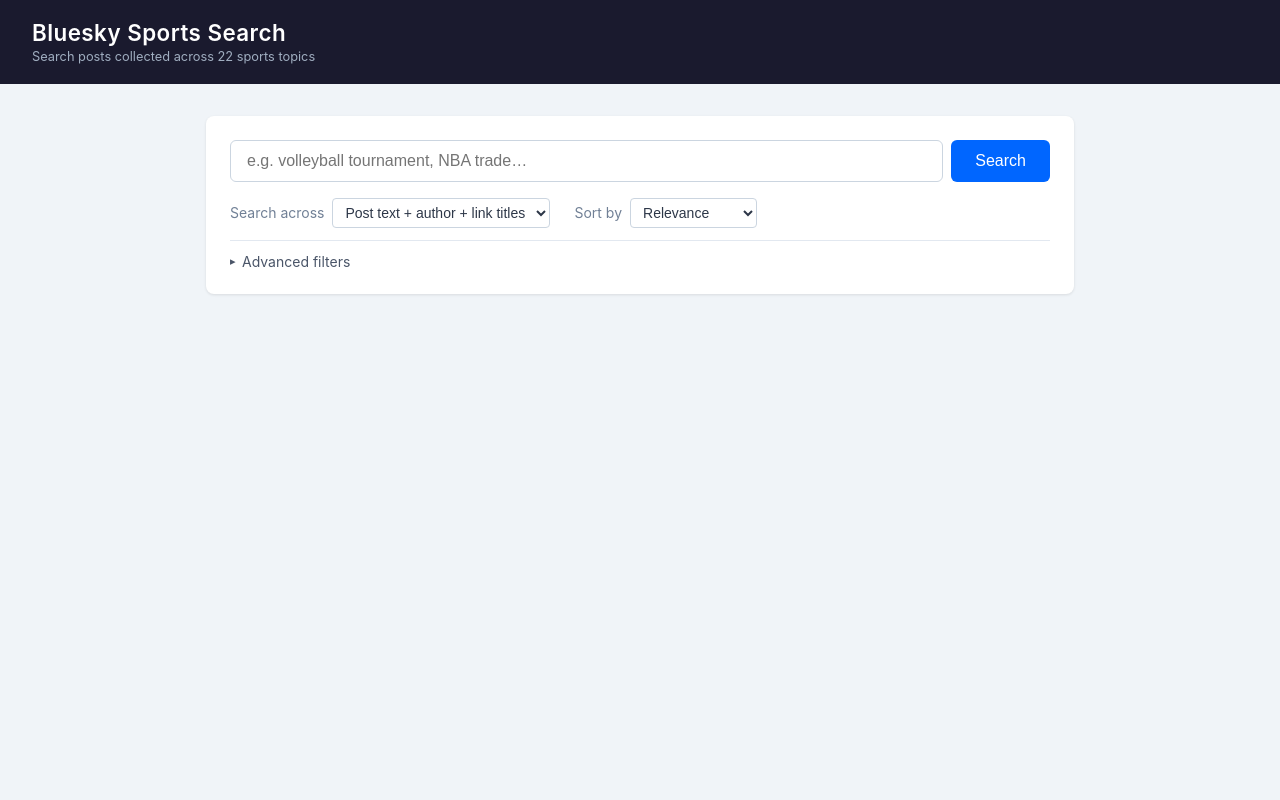
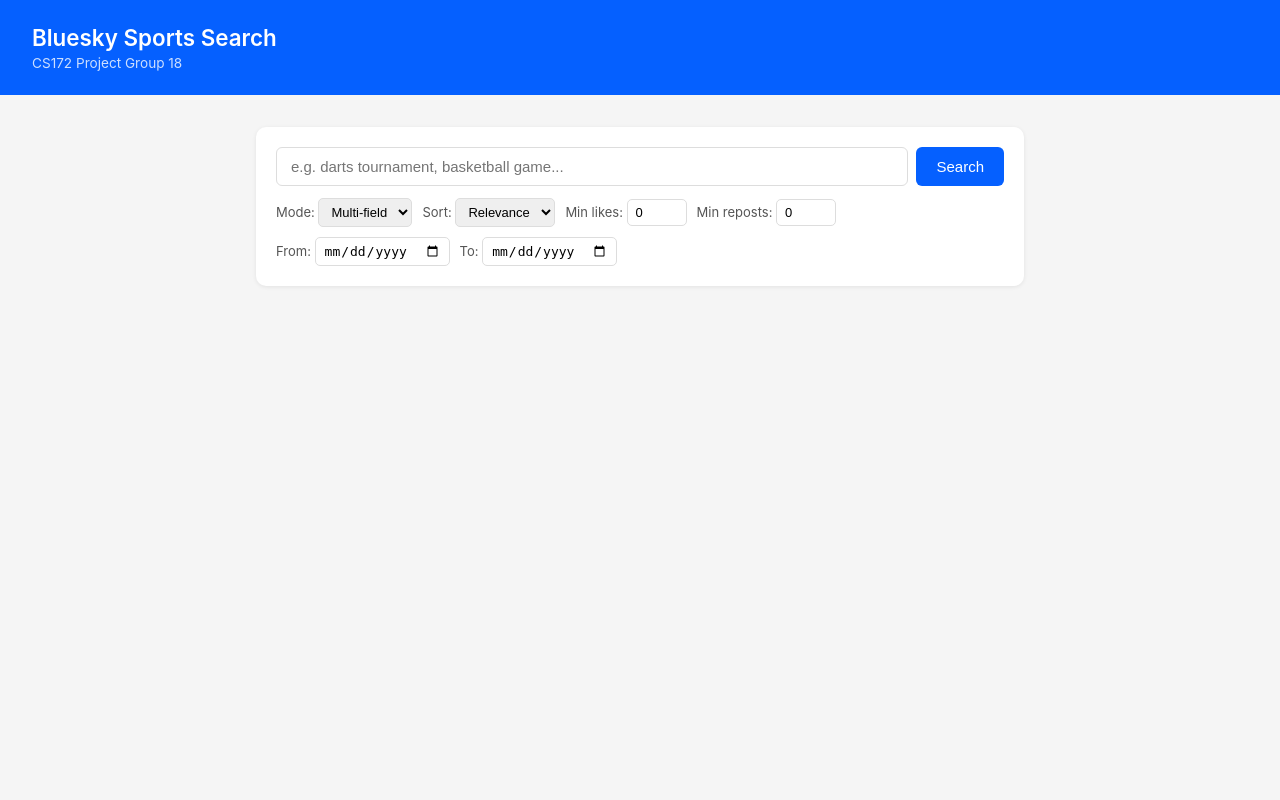
Before and after one commit to williamEKim/CS172_Project, a Python web app: template templates/index.html in a window 1280 px wide. Run offline with Jinja, Linux system fonts and the light colour scheme; the template is opened without the code that fills it, so the values that code supplies are empty.

Commit message:
updated the web UI'

```diff
--- a/main.py
+++ b/main.py
@@ -1,4 +1,4 @@
-from Bluesky import login, fetch_posts, extract_urls, fetch_titles
+from crawler.Bluesky import login, fetch_posts, extract_urls, fetch_titles
 from process import process_post, save_posts, save_raw_posts
 from getpass import getpass
 import requests
--- a/templates/index.html
+++ b/templates/index.html
@@ -1,78 +1,157 @@
 <!DOCTYPE html>
 <html lang="en">
 <head>
-    <meta charset="UTF-8">
-    <meta name="viewport" content="width=device-width, initial-scale=1.0">
+  <meta charset="UTF-8" />
+  <meta name="viewport" content="width=device-width, initial-scale=1.0"/>
   <title>Bluesky Sports Search</title>
-    <link rel="stylesheet" href="/static/style.css">
+  <style>
+    * { box-sizing: border-box; margin: 0; padding: 0; }
+    body { font-family: -apple-system, BlinkMacSystemFont, "Segoe UI", sans-serif; background: #f5f5f5; color: #111; }
+    header { background: #0560ff; color: white; padding: 1.5rem 2rem; }
+    header h1 { font-size: 1.4rem; font-weight: 600; }
+    header p { font-size: 0.85rem; opacity: 0.8; margin-top: 4px; }
+    .container { max-width: 800px; margin: 2rem auto; padding: 0 1rem; }
+
+    .search-box { background: white; border-radius: 10px; padding: 1.25rem; box-shadow: 0 1px 4px rgba(0,0,0,0.08); margin-bottom: 1rem; }
+    .search-row { display: flex; gap: 8px; }
+    .search-row input[type="text"] { flex: 1; padding: 10px 14px; border: 1px solid #ddd; border-radius: 6px; font-size: 15px; outline: none; }
+    .search-row input[type="text"]:focus { border-color: #0560ff; }
+    .search-row button { padding: 10px 20px; background: #0560ff; color: white; border: none; border-radius: 6px; font-size: 15px; cursor: pointer; }
+    .search-row button:hover { background: #0448cc; }
+
+    .filters { display: flex; flex-wrap: wrap; gap: 10px; margin-top: 12px; align-items: center; }
+    .filters label { font-size: 13px; color: #555; }
+    .filters select, .filters input[type="number"], .filters input[type="date"] {
+      padding: 5px 8px; border: 1px solid #ddd; border-radius: 5px; font-size: 13px; outline: none;
+    }
+    .filters select:focus, .filters input:focus { border-color: #0560ff; }
+
+    #status { font-size: 13px; color: #666; margin-bottom: 0.75rem; min-height: 20px; }
+    #results { display: flex; flex-direction: column; gap: 10px; }
+
+    .result-card { background: white; border-radius: 8px; padding: 1rem 1.25rem; box-shadow: 0 1px 3px rgba(0,0,0,0.07); border-left: 3px solid #0560ff; }
+    .result-header { display: flex; justify-content: space-between; align-items: flex-start; margin-bottom: 6px; }
+    .result-rank { font-size: 12px; font-weight: 600; color: #0560ff; }
+    .result-score { font-size: 12px; color: #888; }
+    .result-author { font-size: 13px; font-weight: 600; color: #333; margin-bottom: 4px; }
+    .result-handle { font-size: 12px; color: #888; }
+    .result-text { font-size: 14px; color: #222; line-height: 1.5; margin: 8px 0; }
+    .result-meta { display: flex; gap: 12px; flex-wrap: wrap; font-size: 12px; color: #999; margin-top: 6px; }
+    .result-meta span { display: flex; align-items: center; gap: 3px; }
+    .result-url { font-size: 12px; color: #0560ff; margin-top: 6px; word-break: break-all; }
+
+    .no-results { text-align: center; color: #888; padding: 2rem; font-size: 14px; }
+    .error { color: #c0392b; font-size: 14px; padding: 1rem; background: #fdf0ef; border-radius: 6px; }
+  </style>
 </head>
 <body>
-
   <header>
     <h1>Bluesky Sports Search</h1>
-    <p>Search posts collected across 22 sports topics</p>
+    <p>CS172 Project Group 18</p>
   </header>
 
-<main>
-    <div class="search-panel">
-        <form id="search-form" autocomplete="off">
-            <div class="search-bar">
-                <input
-                    type="text"
-                    id="query"
-                    placeholder="e.g. volleyball tournament, NBA trade…"
-                    spellcheck="false"
-                >
-                <button type="submit" id="submit-btn">Search</button>
+  <div class="container">
+    <div class="search-box">
+      <div class="search-row">
+        <input type="text" id="query" placeholder="e.g. darts tournament, basketball game..." />
+        <button onclick="doSearch()">Search</button>
       </div>
-
-            <div class="options-row">
-                <div class="option-group">
-                    <label for="mode">Search across</label>
+      <div class="filters">
+        <label>Mode:
           <select id="mode">
-                        <option value="multi">Post text + author + link titles</option>
-                        <option value="text">Post text only</option>
+            <option value="multi">Multi-field</option>
+            <option value="single">Text only</option>
           </select>
-                </div>
-                <div class="option-group">
-                    <label for="sort">Sort by</label>
+        </label>
+        <label>Sort:
           <select id="sort">
             <option value="score">Relevance</option>
-                        <option value="date">Most recent</option>
-                        <option value="likes">Most liked</option>
-                        <option value="reposts">Most reposted</option>
+            <option value="date">Date</option>
+            <option value="likes">Likes</option>
           </select>
+        </label>
+        <label>Min likes:
+          <input type="number" id="min_likes" value="0" min="0" style="width:60px" />
+        </label>
+        <label>Min reposts:
+          <input type="number" id="min_reposts" value="0" min="0" style="width:60px" />
+        </label>
+        <label>From:
+          <input type="date" id="date_from" />
+        </label>
+        <label>To:
+          <input type="date" id="date_to" />
+        </label>
       </div>
     </div>
 
-            <details class="filters">
-                <summary>Advanced filters</summary>
-                <div class="filter-grid">
-                    <div class="filter-group">
-                        <label for="min_likes">Min likes</label>
-                        <input type="number" id="min_likes" min="0" value="0">
-                    </div>
-                    <div class="filter-group">
-                        <label for="min_reposts">Min reposts</label>
-                        <input type="number" id="min_reposts" min="0" value="0">
-                    </div>
-                    <div class="filter-group">
-                        <label for="date_from">From date</label>
-                        <input type="date" id="date_from">
-                    </div>
-                    <div class="filter-group">
-                        <label for="date_to">To date</label>
-                        <input type="date" id="date_to">
-                    </div>
-                </div>
-            </details>
-        </form>
+    <div id="status"></div>
+    <div id="results"></div>
   </div>
 
-    <div id="results-header"></div>
-    <div id="results-list"></div>
-</main>
+  <script>
+    document.getElementById("query").addEventListener("keydown", e => {
+      if (e.key === "Enter") doSearch();
+    });
 
-<script src="/static/app.js"></script>
+    async function doSearch() {
+      const q = document.getElementById("query").value.trim();
+      if (!q) return;
+
+      const mode = document.getElementById("mode").value;
+      const sort = document.getElementById("sort").value;
+      const min_likes = document.getElementById("min_likes").value;
+      const min_reposts = document.getElementById("min_reposts").value;
+      const date_from = document.getElementById("date_from").value;
+      const date_to = document.getElementById("date_to").value;
+
+      document.getElementById("status").textContent = "Searching...";
+      document.getElementById("results").innerHTML = "";
+
+      const params = new URLSearchParams({ q, mode, sort, min_likes, min_reposts });
+      if (date_from) params.append("date_from", date_from + "T00:00:00Z");
+      if (date_to) params.append("date_to", date_to + "T23:59:59Z");
+
+      try {
+        const res = await fetch("/api/search?" + params);
+        const data = await res.json();
+
+        if (data.error) {
+          document.getElementById("results").innerHTML = `<div class="error">Error: ${data.error}</div>`;
+          document.getElementById("status").textContent = "";
+          return;
+        }
+
+        document.getElementById("status").textContent =
+          data.length === 0 ? "No results found." : `Showing ${data.length} results`;
+
+        document.getElementById("results").innerHTML = data.map((r, i) => `
+          <div class="result-card">
+            <div class="result-header">
+              <span class="result-rank">#${i + 1}</span>
+              <span class="result-score">Score: ${r.score.toFixed(4)}</span>
+            </div>
+            <div class="result-author">${r.author_display_name || r.author_handle}
+              <span class="result-handle">@${r.author_handle}</span>
+            </div>
+            <div class="result-text">${r.text || "(no text)"}</div>
+            <div class="result-meta">
+              <span>🕐 ${r.created_at ? r.created_at.slice(0, 10) : "unknown"}</span>
+              <span>❤️ ${r.like_count || 0}</span>
+              <span>🔁 ${r.repost_count || 0}</span>
+              <span>💬 ${r.reply_count || 0}</span>
+              ${r.is_reply === "True" ? "<span>↩ reply</span>" : ""}
+            </div>
+            ${r.url ? `<div class="result-url"><a href="${r.url}" target="_blank">${r.url}</a></div>` : ""}
+            ${r.title_list && r.title_list.length ? `<div class="result-url">🔗 ${r.title_list[0]}</div>` : ""}
+          </div>
+        `).join("");
+
+      } catch (err) {
+        document.getElementById("results").innerHTML = `<div class="error">Request failed: ${err}</div>`;
+        document.getElementById("status").textContent = "";
+      }
+    }
+  </script>
 </body>
 </html>
```
Also changed, not shown: pylucene.py (+36 -32 lines). Lines whose indentation alone changed are shown as unchanged.
